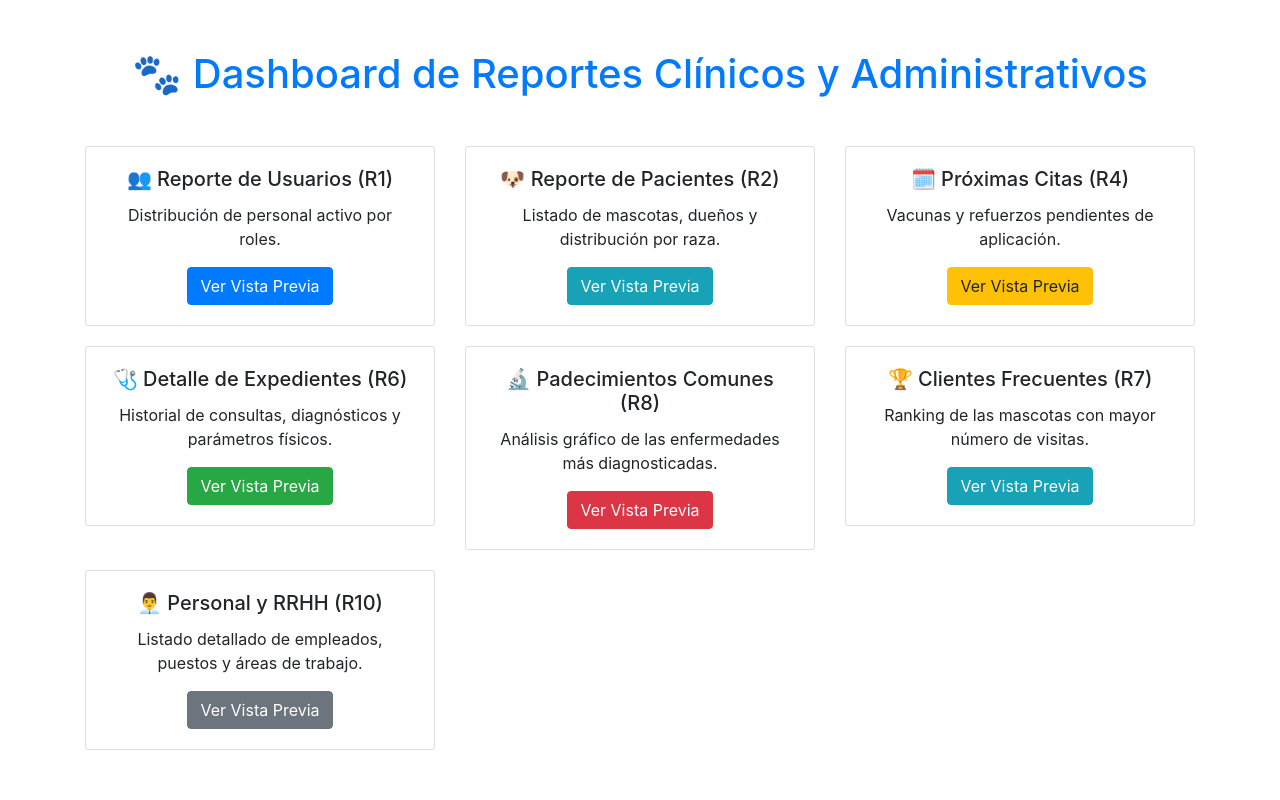
After one commit to EdgardoHC/veterinaria, a PHP site: the page made by view/dashboardReportes.php in a window 1280 px wide. The commit adds this page. Run offline with PHP 8.4, Linux system fonts and the light colour scheme.

Commit message:
Correción del DashboardReportes y agregado al Dashboard Principal

```diff
--- a/model/Conexion.php
+++ b/model/Conexion.php
@@ -9,7 +9,7 @@ class Conexion
         $host = "localhost";
         $db = "veterinaria";
         $user = "root";
-        $pass = "";
+        $pass = "ITCA123";
 
         mysqli_report(MYSQLI_REPORT_ERROR | MYSQLI_REPORT_STRICT);
 
--- a/router.php
+++ b/router.php
@@ -10,6 +10,7 @@ $routes = [
     "home"      => "view/home.php",
     "usuarios"  => "view/vUsuario.php",
     "reporteUsuarios" => "reportes/reporteUsuarios.php",
+    "dashboardReportes" => "view/dashboardReportes.php",
     "logout"    => "logout",
 ];
 
@@ -27,14 +28,14 @@ if (array_key_exists($page, $routes)) {
     }
 
     // Proteger rutas privadas
-    $rutasProtegidas = ["dashboard","home", "usuarios", "reporteUsuarios"];
+    $rutasProtegidas = ["dashboard","home", "usuarios", "reporteUsuarios", "dashboardReportes"];
     if (in_array($page, $rutasProtegidas) && !isset($_SESSION['usuario'])) {
         header("Location: index.php?page=login");
         exit;
     }
      if (isset($_SESSION['usuario']) && $_SESSION['usuario']["rol_nombre"] !== "Administrador") {
         // páginas restringidas solo para admin
-        $soloAdmin = ["usuarios", "dashboard", "reporteUsuarios"];
+        $soloAdmin = ["usuarios", "dashboard", "reporteUsuarios", "dashboardReportes"];
 
         if (in_array($page, $soloAdmin)) {
             // puedes redirigir al home o mostrar mensaje
--- /dev/null
+++ b/view/dashboardReportes.php
@@ -0,0 +1,87 @@
+<!DOCTYPE html>
+<html lang="es">
+<head>
+    <meta charset="UTF-8">
+    <title>Menú de Reportes de Veterinaria</title>
+    <link rel="stylesheet" href="https://cdn.jsdelivr.net/npm/bootstrap@4.6.2/dist/css/bootstrap.min.css">
+    <style> .container { margin-top: 50px; } .card { margin-bottom: 20px; } </style>
+</head>
+<body>
+    <div class="container">
+        <h1 class="mb-5 text-primary text-center">🐾 Dashboard de Reportes Clínicos y Administrativos</h1>
+        <div class="row">
+
+            <div class="col-md-4">
+                <div class="card text-center">
+                    <div class="card-body">
+                        <h5 class="card-title">👥 Reporte de Usuarios (R1)</h5>
+                        <p class="card-text">Distribución de personal activo por roles.</p>
+                        <a href="view/reporteUsuariosVista.php" target="_blank" class="btn btn-primary">Ver Vista Previa</a>
+                    </div>
+                </div>
+            </div>
+
+            <div class="col-md-4">
+                <div class="card text-center">
+                    <div class="card-body">
+                        <h5 class="card-title">🐶 Reporte de Pacientes (R2)</h5>
+                        <p class="card-text">Listado de mascotas, dueños y distribución por raza.</p>
+                        <a href="view/reporteMascotasVista.php" target="_blank" class="btn btn-info">Ver Vista Previa</a>
+                    </div>
+                </div>
+            </div>
+
+            <div class="col-md-4">
+                <div class="card text-center">
+                    <div class="card-body">
+                        <h5 class="card-title">🗓 Próximas Citas (R4)</h5>
+                        <p class="card-text">Vacunas y refuerzos pendientes de aplicación.</p>
+                        <a href="view/reporteCitasVista.php" target="_blank" class="btn btn-warning">Ver Vista Previa</a>
+                    </div>
+                </div>
+            </div>
+
+            <div class="col-md-4">
+                <div class="card text-center">
+                    <div class="card-body">
+                        <h5 class="card-title">🩺 Detalle de Expedientes (R6)</h5>
+                        <p class="card-text">Historial de consultas, diagnósticos y parámetros físicos.</p>
+                        <a href="view/reporteExpedientesVista.php" target="_blank" class="btn btn-success">Ver Vista Previa</a>
+                    </div>
+                </div>
+            </div>
+
+            <div class="col-md-4">
+                <div class="card text-center">
+                    <div class="card-body">
+                        <h5 class="card-title">🔬 Padecimientos Comunes (R8)</h5>
+                        <p class="card-text">Análisis gráfico de las enfermedades más diagnosticadas.</p>
+                        <a href="view/reportePadecimientosVista.php" target="_blank" class="btn btn-danger">Ver Vista Previa</a>
+                    </div>
+                </div>
+            </div>
+
+            <div class="col-md-4">
+                <div class="card text-center">
+                    <div class="card-body">
+                        <h5 class="card-title">🏆 Clientes Frecuentes (R7)</h5>
+                        <p class="card-text">Ranking de las mascotas con mayor número de visitas.</p>
+                        <a href="view/reporteClientesFrecuentesVista.php" target="_blank" class="btn btn-info">Ver Vista Previa</a>
+                    </div>
+                </div>
+            </div>
+
+            <div class="col-md-4">
+                <div class="card text-center">
+                    <div class="card-body">
+                        <h5 class="card-title">👨‍💼 Personal y RRHH (R10)</h5>
+                        <p class="card-text">Listado detallado de empleados, puestos y áreas de trabajo.</p>
+                        <a href="view/reporteRRHHVista.php" target="_blank" class="btn btn-secondary">Ver Vista Previa</a>
+                    </div>
+                </div>
+            </div>
+
+        </div>
+    </div>
+</body>
+</html>
```
Also changed, not shown: view/home.php (+20 -6 lines).
